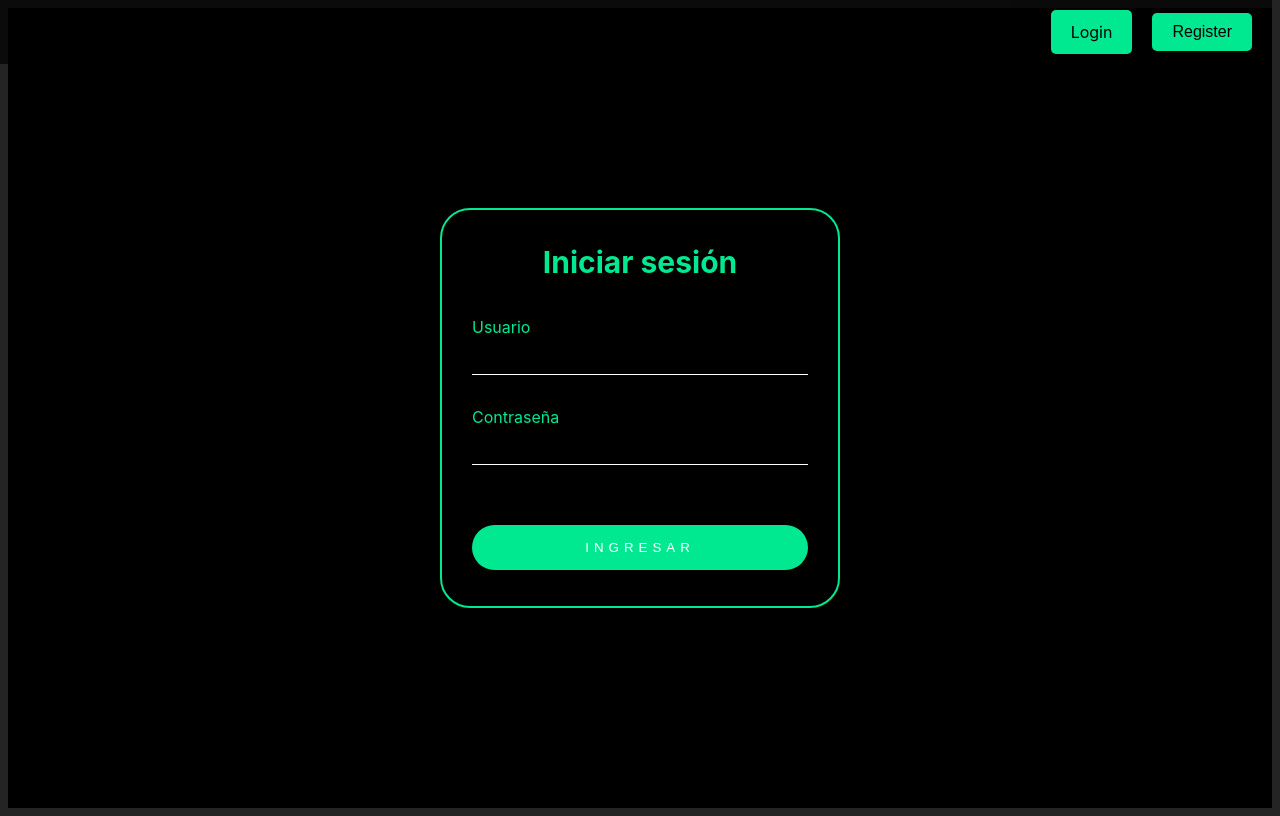
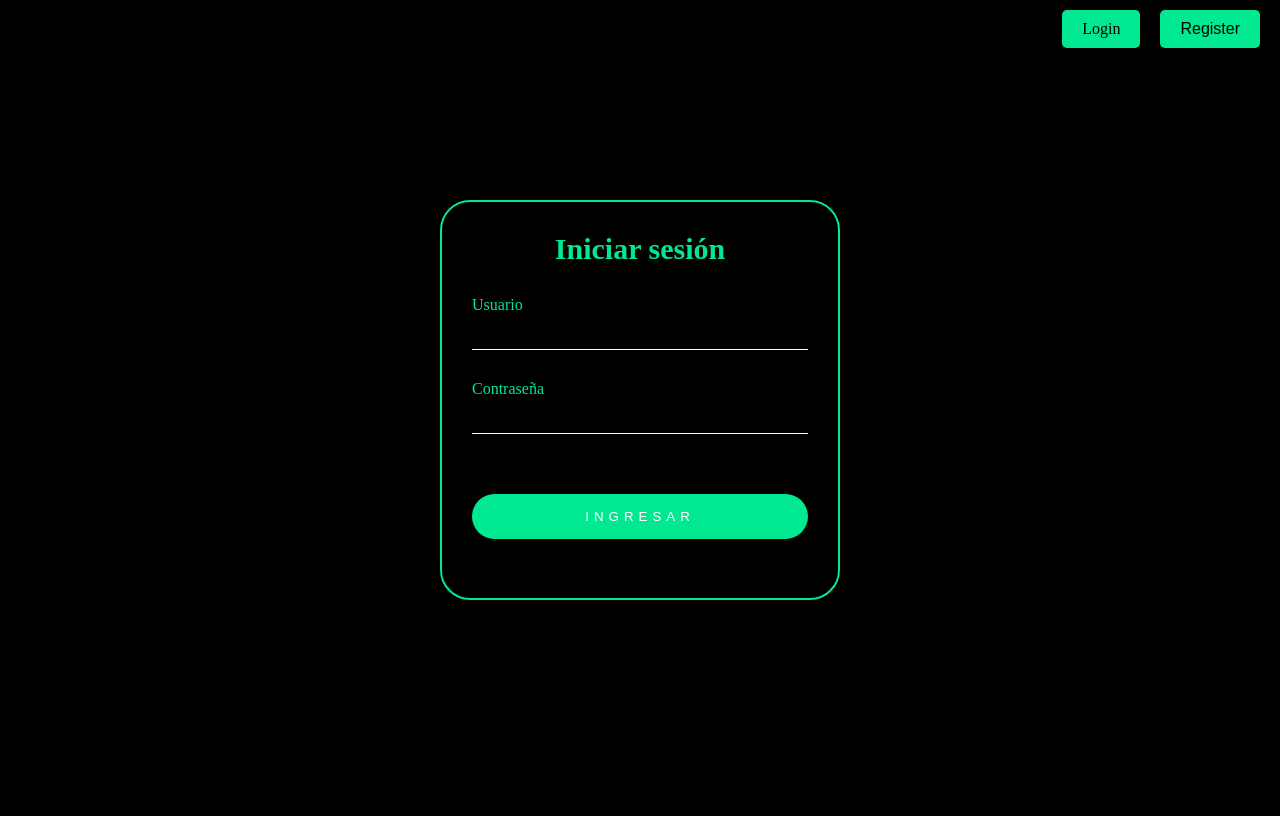
Before and after one commit to CarlosPad08/proyecto-fut-frontend, a React (Vite) app: page /login in a window 1280 px wide. Both pictures are taken after a click on the label "Login". Built offline with nearby package versions, Linux system fonts and the light colour scheme.

Commit message:
Division en componentes

```diff
--- a/src/App.css
+++ b/src/App.css
@@ -1,111 +1,10 @@
-.body {
+body {
+  box-sizing: border-box;
   margin: 0;
   padding: 0;
   background-color: black;
   display: flex;
   justify-content: flex-end;
   align-items: center;
-  height: 100vh;
   position: relative;
 }
-
-.contenedor {
-  border: 2px solid rgb(0, 233, 144);
-  width: 80vw;
-  height: 80vw;
-  max-width: 400px;
-  max-height: 400px;
-  padding: 30px;
-  background: rgba(0, 0, 0, 0.5);
-  border-radius: 30px;
-  box-sizing: border-box;
-  margin-right: 4vw;
-  position: absolute;
-  top: 50%;
-  left: 50%;
-  transform: translate(-50%, -50%);
-  display: none;
-}
-
-input[type="radio"]:checked + .contenedor {
-  display: block;
-}
-
-.contenedor h2 {
-  margin: 0 0 30px;
-  padding: 0;
-  font-size: 30px;
-  color: rgb(0, 233, 144);
-  text-align: center;
-}
-
-.contenedor .elemento label {
-  color: rgb(0, 233, 144);
-}
-
-.contenedor .elemento input {
-  width: 100%;
-  padding: 10px 0;
-  color: white;
-  background: transparent;
-  border: none;
-  border-bottom: 1px solid #fff;
-  margin-bottom: 30px;
-}
-
-.contenedor .elemento input[type="submit"] {
-  background-color: rgb(0, 233, 144);
-  border: none;
-  letter-spacing: 5px;
-  text-transform: uppercase;
-  cursor: pointer;
-  padding: 15px;
-  margin-top: 30px;
-  border-radius: 30px;
-}
-
-/* Estilos para la barra de navegación */
-.navbar {
-  width: calc(100% - 40px);
-  background-color: rgba(0, 0, 0, 0.7);
-  display: flex;
-  justify-content: flex-end;
-  align-items: center;
-  padding: 10px 20px;
-  position: fixed;
-  top: 0;
-  z-index: 1000;
-}
-
-.nav-button {
-  background-color: rgb(0, 233, 144);
-  color: black;
-  border: none;
-  border-radius: 5px;
-  padding: 10px 20px;
-  cursor: pointer;
-  font-size: 16px;
-  transition: background-color 0.3s;
-  margin-left: 20px;
-}
-
-.nav-button:first-child {
-  margin-left: 0;
-}
-
-input[type="radio"] {
-  display: none;
-}
-
-.error-message {
-  margin-top: 20px;
-  padding: 10px;
-  background-color: rgba(255, 94, 1, 0.7);
-  color: white;
-  border-radius: 15px;
-  font-size: 14px;
-  text-align: center;
-  max-width: 100%;
-  width: auto;
-  word-wrap: break-word;
-}
--- a/src/App.jsx
+++ b/src/App.jsx
@@ -1,69 +1,17 @@
-import './App.css'
-import { useState } from 'react';
+import './App.css';
+import Navbar from './components/navbar/navbar';
+import LoginForm from './components/loginForm/Loginform';
 
 function App() {
-  {/*Estado para manejar los mensajes de error*/}
-  const [error, setError] = useState("");
-
-  {/*Función para manejar el envío del formulario*/}
-  const handleSubmit = (event) => {
-    event.preventDefault(); // Evitar que el formulario se envíe automáticamente
-
-    const usuario = event.target.usuario.value;
-    const password = event.target.password.value;
-
-    {/*Validación de los campos*/}
-    if (!usuario && !password) {
-      setError("Debes ingresar el usuario y contraseña.");
-    } else if (!usuario) {
-      setError("Debes ingresar un usuario.");
-    } else if (!password) {
-      setError("Debes ingresar una contraseña.");
-    } else if (usuario !== "usuarioCorrecto" || password !== "contraseñaCorrecta") {
-      setError("Contraseña incorrecta.");
-    } else {
-      setError("");
-      alert("¡Inicio de sesión exitoso!");
-    }
-  };
-
   return (
     <>
       <div className='body'>
-          {/* Barra de navegación */}
-        <nav className="navbar">
-            {/* Botón de Login que activa el checkbox */}
-            <label htmlFor="toggle-login" className="nav-button">Login</label>
-            {/* Botón de Register (sin acción asociada por ahora) */}
-            <button className="nav-button" /*onClick="location.href='#'"*/>Register</button>
-        </nav>
-
-        {/* Checkbox oculto que se usa para mostrar el formulario de login */}
+        <Navbar />
         <input type="radio" id="toggle-login" />
-
-        {/* Contenedor que contiene el formulario de login */}
-        <div className="contenedor">
-            <h2>Iniciar sesión</h2>
-            <form id="forma" name="forma" method="post" onSubmit={handleSubmit}>
-                <div className="elemento">
-                    <label htmlFor="usuario">Usuario</label>
-                    <input type="text" id="usuario" name="usuario" /*required="true"*//>
-                </div>
-                <div className="elemento">
-                    <label htmlFor="password">Contraseña</label>
-                    <input type="password" id="password" name="password" /*required="true"*//>
-                </div>
-                <div className="elemento">
-                    <input type="submit" value="Ingresar"/>
-                </div>
-            </form>
-
-            {/* Mostrar el mensaje de error si existe */}
-          {error && <div className="error-message">{error}</div>}
-        </div>
+        <LoginForm />
       </div>
     </>
-  )
+  );
 }
 
-export default App
+export default App;
--- /dev/null
+++ b/src/components/loginForm/LoginForm.css
@@ -0,0 +1,78 @@
+.body {
+    display: flex;
+    justify-content: flex-end;
+    align-items: center;
+    height: 100vh;
+}
+
+.contenedor {
+    border: 2px solid rgb(0, 233, 144);
+    width: 80vw;
+    height: 80vw;
+    max-width: 400px;
+    max-height: 400px;
+    padding: 30px;
+    background: rgba(0, 0, 0, 0.5);
+    border-radius: 30px;
+    box-sizing: border-box;
+    margin-right: 4vw;
+    position: absolute;
+    top: 50%;
+    left: 50%;
+    transform: translate(-50%, -50%);
+    display: none;
+}
+
+input[type="radio"]:checked + .contenedor {
+    display: block;
+}
+
+.contenedor h2 {
+    margin: 0 0 30px;
+    padding: 0;
+    font-size: 30px;
+    color: rgb(0, 233, 144);
+    text-align: center;
+}
+
+.contenedor .elemento label {
+    color: rgb(0, 233, 144);
+}
+
+.contenedor .elemento input {
+    width: 100%;
+    padding: 10px 0;
+    color: white;
+    background: transparent;
+    border: none;
+    border-bottom: 1px solid #fff;
+    margin-bottom: 30px;
+}
+
+.contenedor .elemento input[type="submit"] {
+    background-color: rgb(0, 233, 144);
+    border: none;
+    letter-spacing: 5px;
+    text-transform: uppercase;
+    cursor: pointer;
+    padding: 15px;
+    margin-top: 30px;
+    border-radius: 30px;
+}
+
+input[type="radio"] {
+    display: none;
+}
+
+.error-message {
+    margin-top: 40px;
+    padding: 10px;
+    background-color: rgba(255, 94, 1, 0.7);
+    color: white;
+    border-radius: 15px;
+    font-size: 14px;
+    text-align: center;
+    max-width: 100%;
+    width: auto;
+    word-wrap: break-word;
+}
--- /dev/null
+++ b/src/components/loginForm/LoginForm.jsx
@@ -0,0 +1,59 @@
+import React, { useState } from 'react';
+import './LoginForm.css';
+
+const LoginForm = () => {
+  const [error, setError] = useState("");
+
+  const handleSubmit = async (event) => {
+    event.preventDefault();
+
+    const email = event.target.usuario.value;
+    const password = event.target.password.value;
+
+    try {
+      const response = await fetch('http://localhost:3001/api/login', {
+        method: 'POST',
+        headers: {
+          'Content-Type': 'application/json'
+        },
+        body: JSON.stringify({ email, password })
+      });
+
+      const data = await response.json();
+
+      if (!data.success) {
+        setError(data.message);
+      } else {
+        setError("");
+        alert("¡Inicio de sesión exitoso!");
+        // Guarda el token en el almacenamiento local o en el estado de la aplicación
+        localStorage.setItem('token', data.token);
+      }
+    } catch (err) {
+      console.error('Error en la solicitud:', err);
+      setError('Error en la solicitud');
+    }
+  };
+
+  return (
+    <div className="contenedor">
+      <h2>Iniciar sesión</h2>
+      <form id="forma" name="forma" method="post" onSubmit={handleSubmit}>
+        <div className="elemento">
+          <label htmlFor="usuario">Usuario</label>
+          <input type="text" id="usuario" name="usuario" />
+        </div>
+        <div className="elemento">
+          <label htmlFor="password">Contraseña</label>
+          <input type="password" id="password" name="password" />
+        </div>
+        <div className="elemento">
+          <input type="submit" value="Ingresar" />
+        </div>
+      </form>
+      {error && <div className="error-message">{error}</div>}
+    </div>
+  );
+};
+
+export default LoginForm;
--- /dev/null
+++ b/src/components/navbar/Navbar.css
@@ -0,0 +1,28 @@
+/* Estilos para la barra de navegación */
+.navbar {
+    width: calc(100% - 40px);
+    background-color: rgba(0, 0, 0, 0.7);
+    display: flex;
+    justify-content: flex-end;
+    align-items: center;
+    padding: 10px 20px;
+    position: fixed;
+    top: 0;
+    z-index: 1000;
+}
+
+.nav-button {
+    background-color: rgb(0, 233, 144);
+    color: black;
+    border: none;
+    border-radius: 5px;
+    padding: 10px 20px;
+    cursor: pointer;
+    font-size: 16px;
+    transition: background-color 0.3s;
+    margin-left: 20px;
+}
+
+.nav-button:first-child {
+    margin-left: 0;
+}
--- /dev/null
+++ b/src/components/navbar/navbar.jsx
@@ -0,0 +1,13 @@
+import React from 'react';
+import './Navbar.css';
+
+const Navbar = () => {
+  return (
+    <nav className="navbar">
+      <label htmlFor="toggle-login" className="nav-button">Login</label>
+      <button className="nav-button">Register</button>
+    </nav>
+  );
+};
+
+export default Navbar;
--- a/src/main.jsx
+++ b/src/main.jsx
@@ -1,7 +1,7 @@
 import { StrictMode } from 'react'
 import { createRoot } from 'react-dom/client'
 import App from './App.jsx'
-import './index.css'
+//import './index.css'
 
 createRoot(document.getElementById('root')).render(
   <StrictMode>
```
Also changed, not shown: public/robots.txt (added), src/components/footer/footer.jsx (added), src/index.css (line endings or trailing spaces), src/pages/home/home.jsx (added), src/routes/index.jsx (added).
